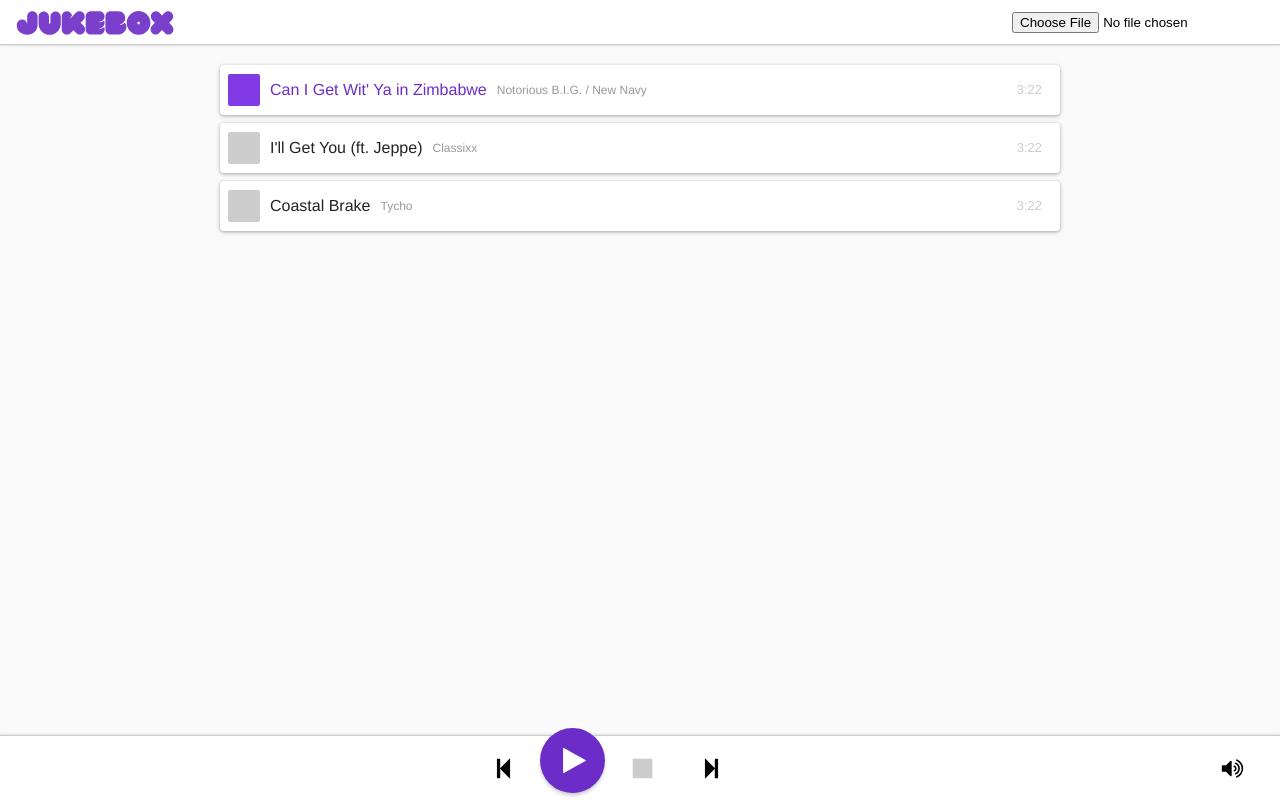
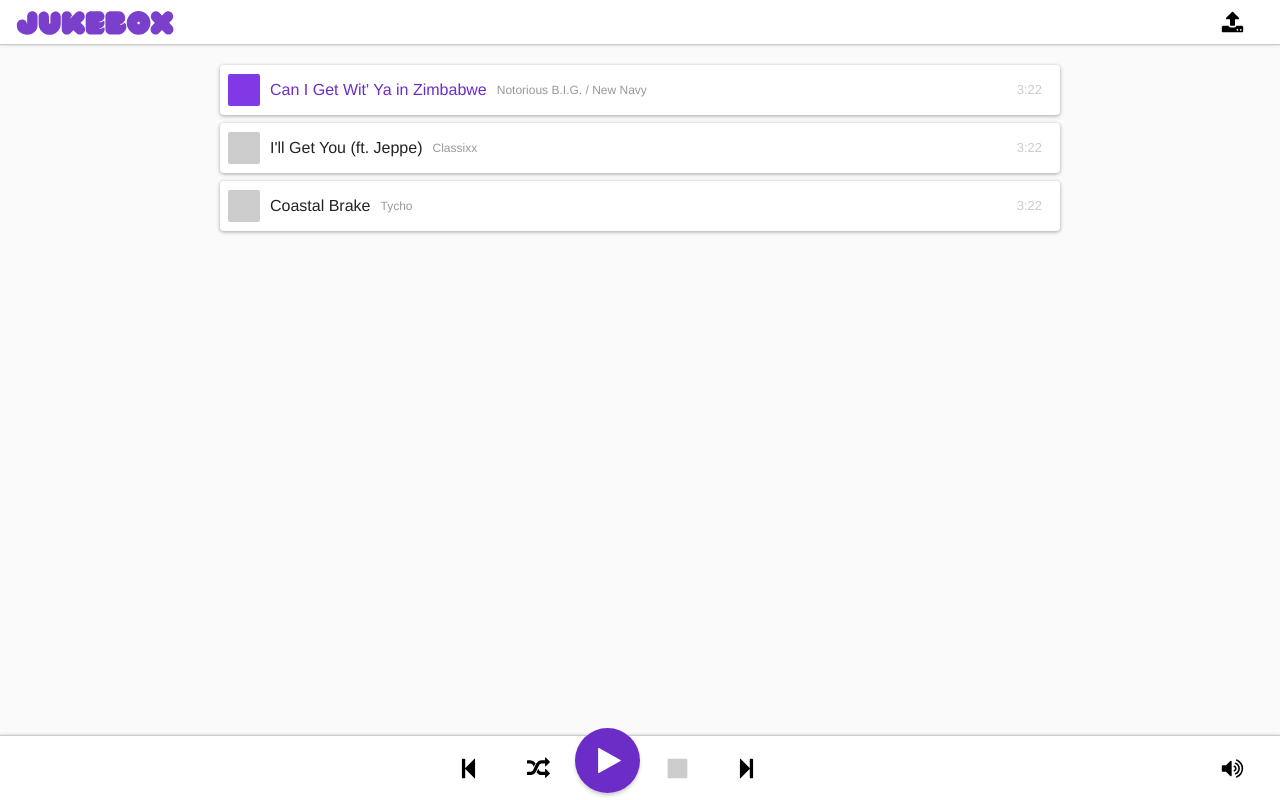
Before and after one commit to wbobeirne/nycda-jukebox, a plain HTML site: page index.html in a window 1280 px wide. Drawn offline with Linux system fonts and the light colour scheme.

Commit message:
Styled uploader, multi file uploading.

```diff
--- a/css/style.css
+++ b/css/style.css
@@ -52,7 +52,21 @@ White BG: #FFF;
 
 .jukebox-header-upload {
 	float: right;
-	margin-top: 12px;
+	height: 45px;
+	width: 65px;
+	background-image: url('../assets/upload.svg');
+	background-size: auto 50%;
+	background-position: center;
+	background-repeat: no-repeat;
+	overflow: hidden;
+	text-indent: -999px;
+	cursor: pointer;
+}
+
+/* Hide the input, the label will trigger it and we can style the label */
+.jukebox-header-upload input {
+	position: relative;
+	top: -999px;
 }
 
 /****************
--- a/index.html
+++ b/index.html
@@ -11,11 +11,15 @@
 		<div class="jukebox">
 			<div class="jukebox-header">
 				<div class="jukebox-header-logo"></div>
-				<input class="jukebox-header-upload" type="file"/>
+				<label class="jukebox-header-upload">
+					Upload
+					<input type="file" accept="audio/*" multiple/>
+				</label>
 			</div>
 			<div class="jukebox-songs"></div>
 			<div class="jukebox-controls">
 				<button class="jukebox-controls-btn jukebox-controls-previous">Previous</button>
+				<button class="jukebox-controls-btn jukebox-controls-shuffle">Shuffle</button>
 				<button class="jukebox-controls-btn jukebox-controls-play">Play</button>
 				<button class="jukebox-controls-btn jukebox-controls-stop">Stop</button>
 				<button class="jukebox-controls-btn jukebox-controls-next">Next</button>
--- a/js/script.js
+++ b/js/script.js
@@ -19,7 +19,7 @@ var Jukebox = {
 			next: $(".jukebox-controls-next"),
 			prev: $(".jukebox-controls-previous"),
 			mute: $(".jukebox-controls-mute"),
-			upload: $(".jukebox-header-upload"),
+			upload: $(".jukebox-header-upload input"),
 			songs: $(".jukebox-songs"),
 		};
 
@@ -69,6 +69,7 @@ var Jukebox = {
 
 		this.dom.upload.on("change", function() {
 			var files = this.dom.upload.prop("files");
+			console.log(files);
 
 			for (var i = 0; i < files.length; i++) {
 				var file = URL.createObjectURL(files[i]);
```
Also changed, not shown: assets/upload.svg (added).
